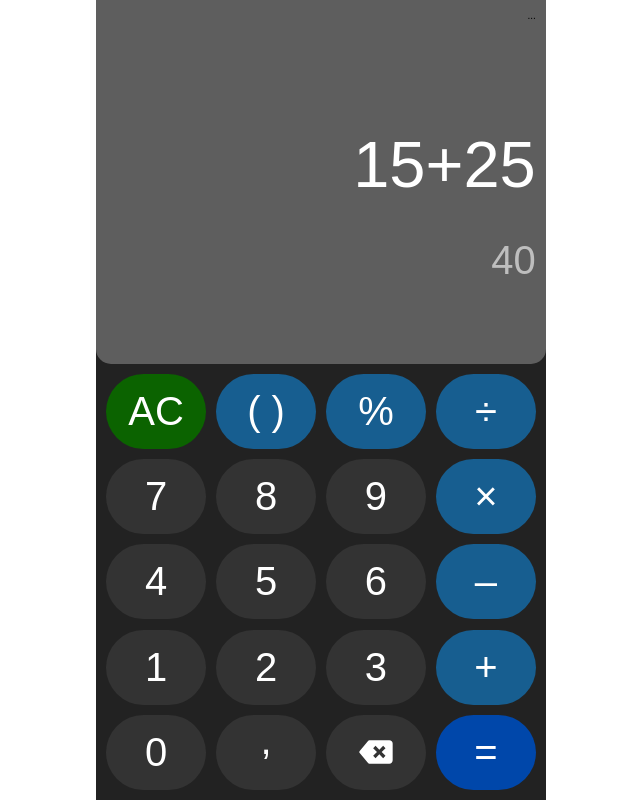
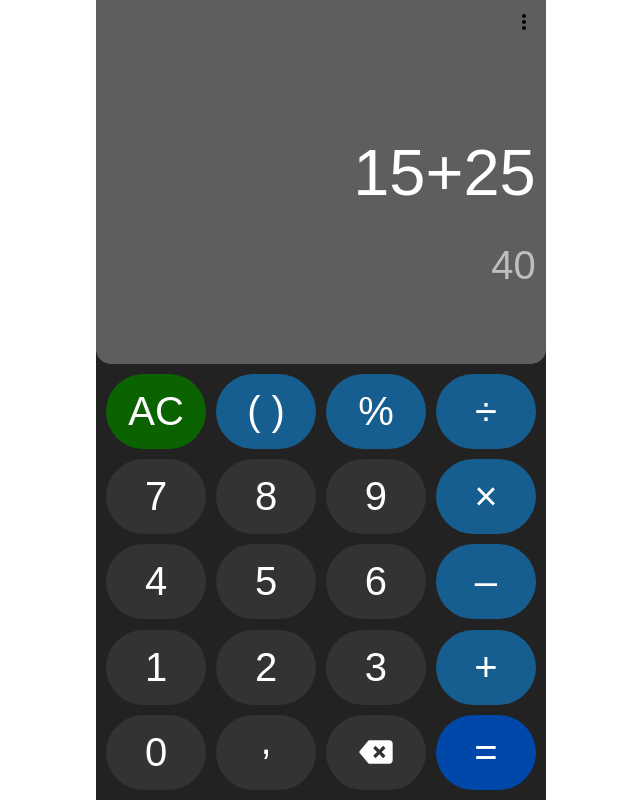
Before and after one commit to flaviosp15/calculator, a plain HTML site: page index.html in a window 1280 px wide. Shown: the whole page, without its empty margins (319-959 px from the left). Drawn offline with Linux system fonts and the light colour scheme.

Commit message:
Add svg icon

```diff
--- a/index.html
+++ b/index.html
@@ -11,7 +11,11 @@
 <body>
   <main>
     <div class="screen">
-      <p class="screen__options">...</p>
+      <div class="screen__options">
+        <svg xmlns="http://www.w3.org/2000/svg" width="24" height="24" viewBox="0 0 24 24">
+          <path d="M12 10c-1.1 0-2 .9-2 2s.9 2 2 2 2-.9 2-2-.9-2-2-2zm0-6c-1.1 0-2 .9-2 2s.9 2 2 2 2-.9 2-2-.9-2-2-2zm0 12c-1.1 0-2 .9-2 2s.9 2 2 2 2-.9 2-2-.9-2-2-2z"></path>
+        </svg>
+      </div>
       <input class="screen__input" value="15+25">
       <p class="screen__result">40</p>
     </div>
```
